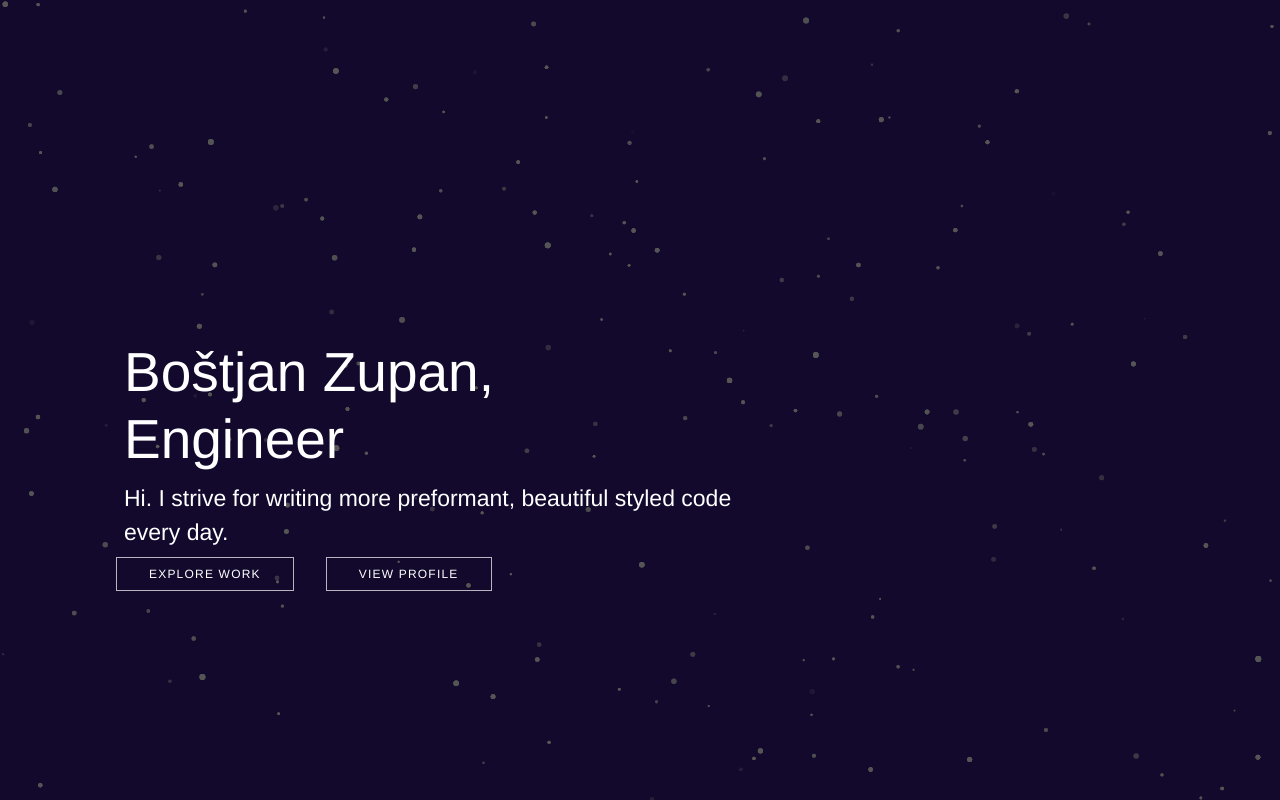
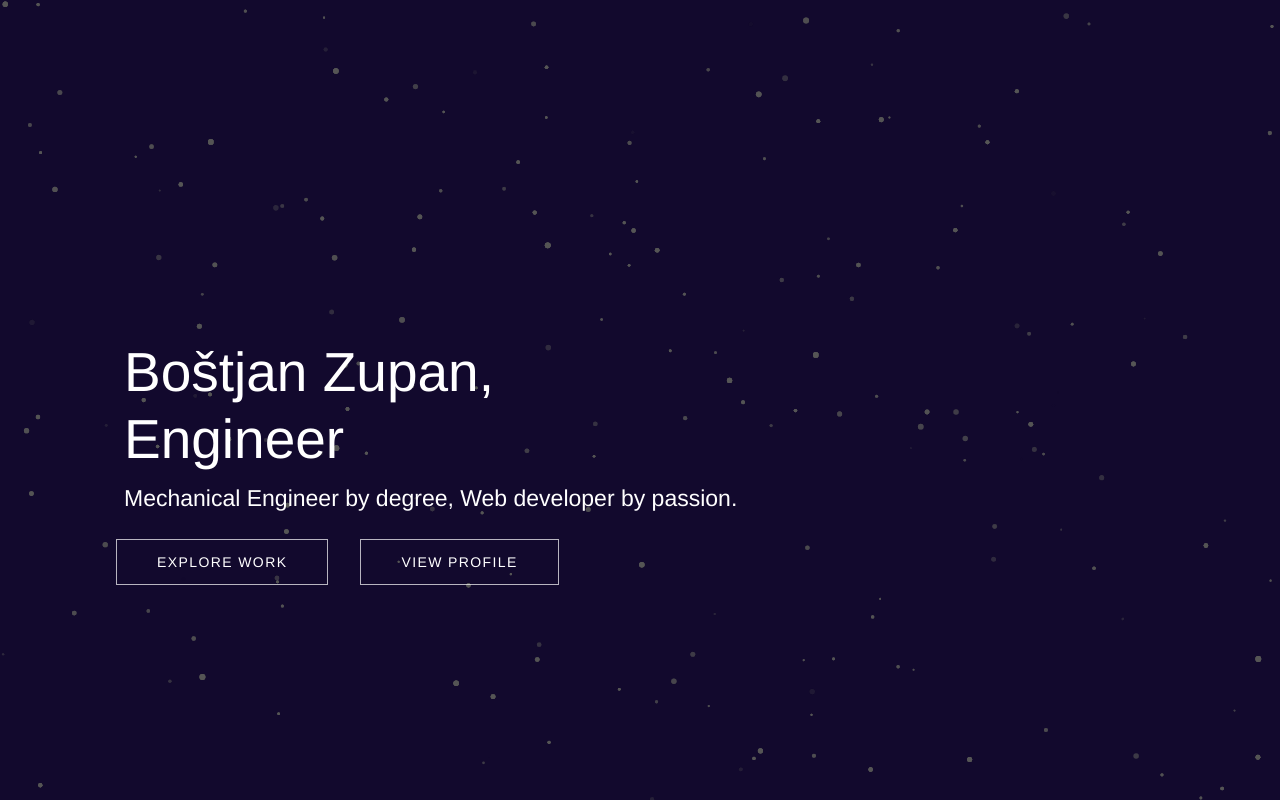
Before and after one commit to NightShop/portfolio, a React app: page / in a window 1280 px wide. Built offline with nearby package versions, Linux system fonts and the light colour scheme.

Commit message:
head text corrected

```diff
--- a/src/components/ButtonHead.jsx
+++ b/src/components/ButtonHead.jsx
@@ -2,8 +2,8 @@ const ButtonHead = (prop) => {
     const { title, setSection } = prop;
     return (
         <button
-            className="border-white border py-2 px-8 mr-8 flex-grow
-            sm:flex-grow-0 border-opacity-70 tracking-widest text-xs
+            className="border-white border py-3 px-10 mt-4 mr-8 flex-grow
+            sm:flex-grow-0 border-opacity-70 tracking-widest text-sm
             hover:text-darkBlue hover:bg-white transition-all duration-300"
             type="button"
             onClick={setSection}
--- a/src/components/Head.jsx
+++ b/src/components/Head.jsx
@@ -9,7 +9,7 @@ const Head = (props) => {
                 <br />
                 Engineer
             </h1>
-            <p className="text-sizeUnderHeader font-extralight m-2">Hi. I strive for writing more preformant, beautiful styled code every day.</p>
+            <p className="text-sizeUnderHeader font-extralight m-2">Mechanical Engineer by degree, Web developer by passion.</p>
             <div className="w-full flex justify-around sm:flex-none sm:w-max">
                 <ButtonHead setSection={setSectionProjects} title="EXPLORE WORK" />
                 <ButtonHead setSection={setSectionAbout} title="VIEW PROFILE" />
```
